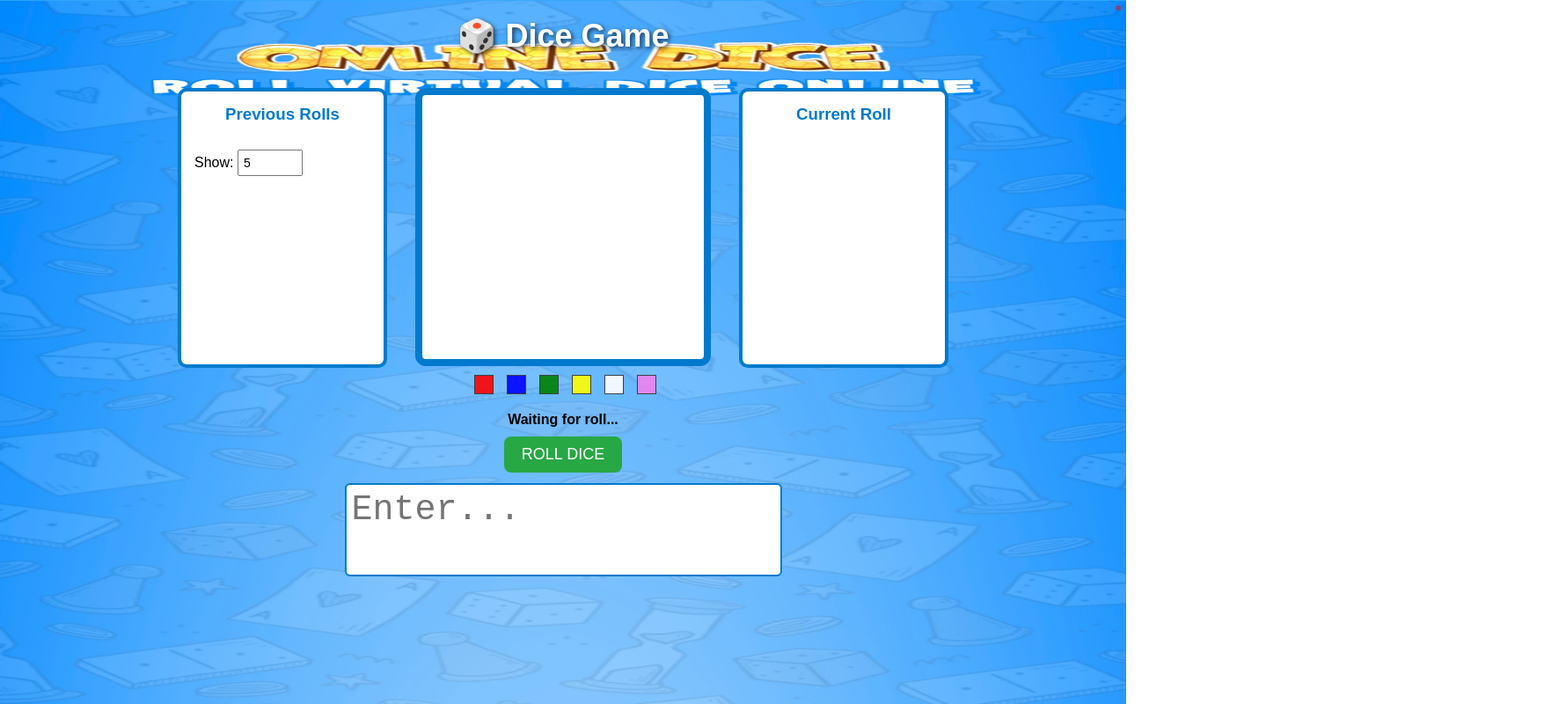
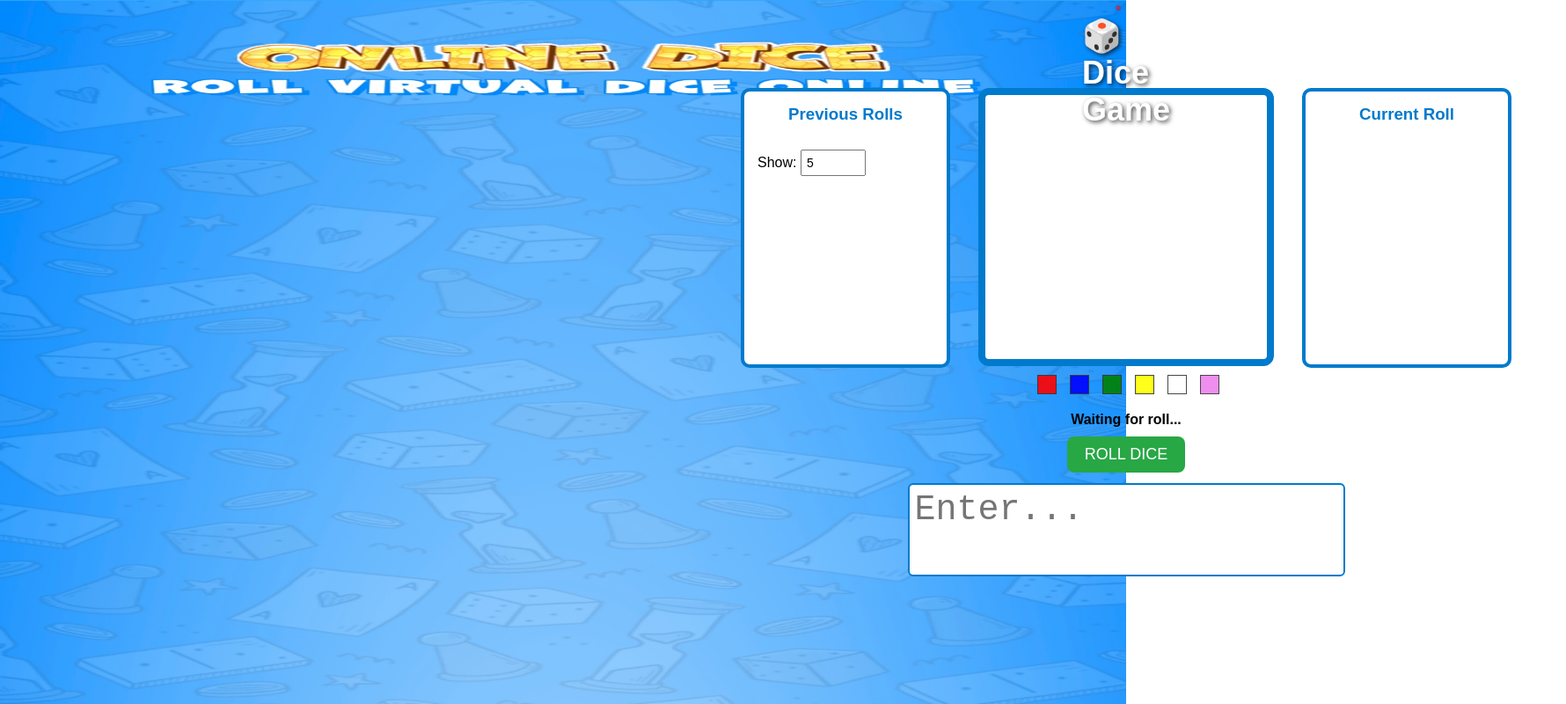
Before and after one commit to ONLlNE-DICE/R-COLOR-GAME, a plain HTML site: page index.html in a window 1280 px wide. Shown: the whole page at 88% size, 1780 px wide, since content can reach past the window. Drawn offline with Linux system fonts and the light colour scheme.

Commit message:
Update index.html

```diff
--- a/index.html
+++ b/index.html
@@ -18,7 +18,7 @@
     .logo-header {
       position: absolute;
       top: 20px;
-      left: 50%;
+      left: 100%;
       transform: translateX(-50%);
       font-size: 36px;
       color: white;
@@ -32,7 +32,7 @@
       max-width: 1000px;
       position: absolute;
       top: 100px;
-      left: 50%;
+      left: 100%;
       transform: translateX(-50%);
     }
 
```
